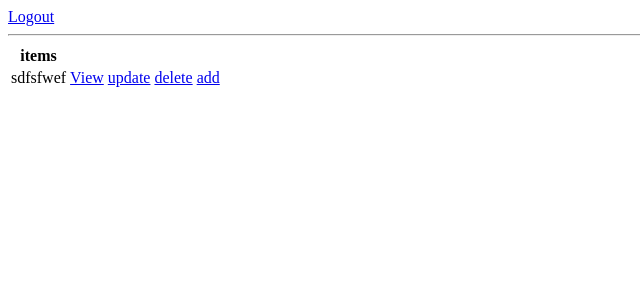
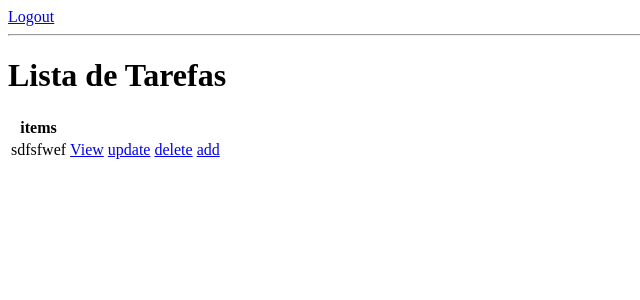
Before and after one commit to joaofelipemouran/TodoList---lop, a Django app: page / in a window 1280 px wide. Shown: the top 300 px of the page, without its empty margins (0-640 px from the left). Run offline with Django 4.2, Linux system fonts and the light colour scheme; a user stored in the database is signed in; data comes from the database, SQL or seed files in the repository; both versions use the stored data as it was after the commit.

```diff
--- a/todo/templates/todo/task_list.html
+++ b/todo/templates/todo/task_list.html
@@ -6,7 +6,7 @@
 {%endif%}
 <hr>
 
-
+<h1>Lista de Tarefas</h1>
 <table>
     <tr>
         <th>items</th>
```
Also changed, not shown: db.sqlite3, 1 other file.
